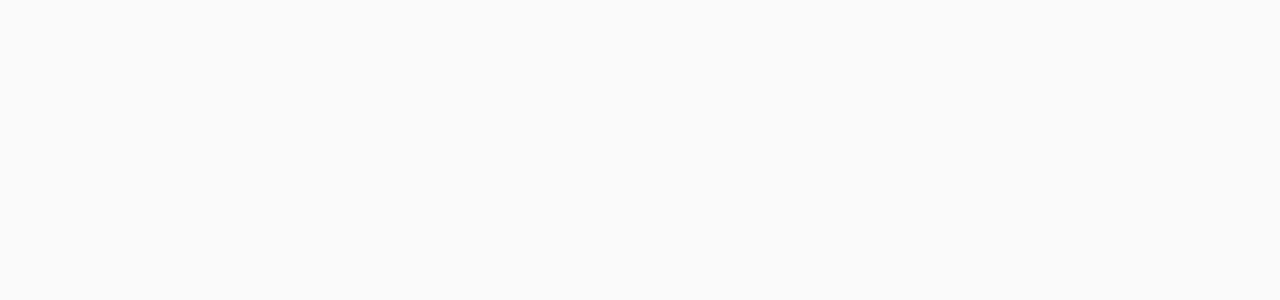
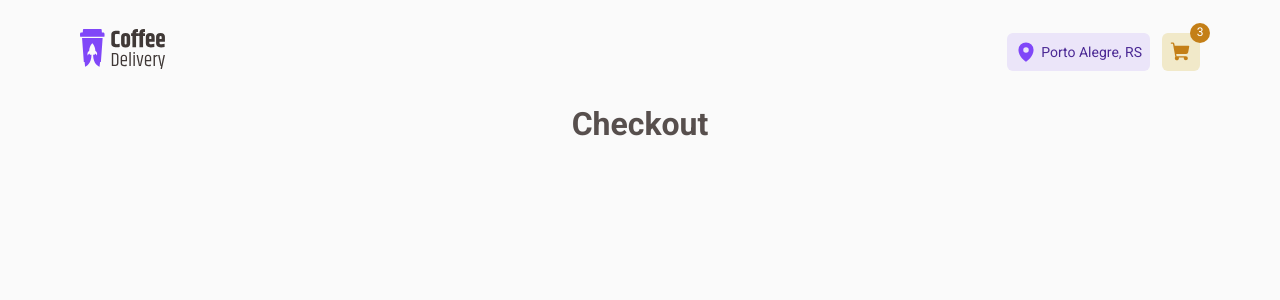
Before and after one commit to joeyanovich/coffee-delivery, a React (Vite) app: page /cart in a window 1280 px wide. Before the commit this address had no page. Shown: the top 300 px of the page. Built offline with nearby package versions, Linux system fonts and the light colour scheme.

Commit message:
feat ✨: created pages and routes between them

```diff
--- a/src/App.tsx
+++ b/src/App.tsx
@@ -3,7 +3,6 @@ import { ThemeProvider } from "styled-components";
 import { GlobalStyles } from "./styles/global";
 import { defaultTheme } from "./styles/theme/default";
 import { Router } from './Router';
-// import { Header } from "./Header";
 
 export function App() {
 
--- a/src/DefaultLayout/index.tsx
+++ b/src/DefaultLayout/index.tsx
@@ -1,5 +1,5 @@
 import { Outlet } from "react-router-dom";
-import { Header } from "../Header";
+import { Header } from "../components/Header/index";
 import { LayoutContainer } from "./styles";
 
 export function DefaultLayout() {
--- a/src/DefaultLayout/styles.ts
+++ b/src/DefaultLayout/styles.ts
@@ -7,4 +7,5 @@ export const LayoutContainer = styled.div`
   display: flex;
   justify-content: center;
   align-items: center;
+  flex-direction: column;
 `
--- a/src/Router.tsx
+++ b/src/Router.tsx
@@ -1,11 +1,16 @@
 import { Routes, Route } from 'react-router-dom'
 import { DefaultLayout } from './DefaultLayout/index'
+import { Home } from './pages/Home'
+import { Checkout } from './pages/Checkout'
+import { Success } from './pages/Success'
 
 export function Router() {
   return (
     <Routes>
       <Route path='/' element={<DefaultLayout />}>
-        {/* <Route path='/' element={Home} */}
+        <Route path='/' element={<Home />} />
+        <Route path='/cart' element={<Checkout />} />
+        <Route path='/success' element={<Success />} />
       </Route>
     </Routes>
   )
--- a/src/Header/index.tsx
+++ b/src/components/Header/index.tsx
@@ -1,24 +1,27 @@
 import { MapPin, ShoppingCart } from 'phosphor-react';
-import logo from '../../public/logo-coffee-delivery.svg'
+import logo from '../../../public/logo-coffee-delivery.svg'
 
 import { HeaderContainer } from "./styles";
+import { NavLink } from 'react-router-dom'
 
 
 export function Header() {
   return (
     <HeaderContainer>
-      <img src={logo} alt="" />
+      <NavLink to='/'>
+        <img src={logo} alt="Logomarca do Coffee Delivery. Um copo de café roxo com o nome ao lado" />
+      </NavLink>
       <div className='cart-info'>
         <div className='city'>
           <MapPin size={22} weight="fill" />
           <span>Porto Alegre, RS</span>
         </div>
-        <div className='cart-container'>
+        <NavLink className='cart-container' to='/cart'>
           <button className='cart'>
             <ShoppingCart size={22} weight="fill" />
           </button>
           <div className='cart-number'>3</div>
-        </div>
+        </NavLink>
 
       </div>
     </HeaderContainer>
--- /dev/null
+++ b/src/pages/Checkout/index.tsx
@@ -0,0 +1,9 @@
+import { CheckoutContainer } from "./styles";
+
+export function Checkout() {
+  return (
+    <CheckoutContainer>
+      <h1>Checkout</h1>
+    </CheckoutContainer>
+  )
+}
--- /dev/null
+++ b/src/pages/Checkout/styles.ts
@@ -0,0 +1,3 @@
+import styled from "styled-components";
+
+export const CheckoutContainer = styled.main``
--- /dev/null
+++ b/src/pages/Home/index.tsx
@@ -0,0 +1,9 @@
+import { HomeContainer } from "./styles";
+
+export function Home() {
+  return (
+    <HomeContainer>
+      <h1>Home</h1>
+    </HomeContainer>
+  )
+}
--- /dev/null
+++ b/src/pages/Home/styles.ts
@@ -0,0 +1,3 @@
+import styled from "styled-components";
+
+export const HomeContainer = styled.main``
--- /dev/null
+++ b/src/pages/Success/index.tsx
@@ -0,0 +1,9 @@
+import { SuccessContainer } from "./styles";
+
+export function Success() {
+  return (
+    <SuccessContainer>
+      <h1>Success</h1>
+    </SuccessContainer>
+  )
+}
--- /dev/null
+++ b/src/pages/Success/styles.ts
@@ -0,0 +1,3 @@
+import styled from "styled-components";
+
+export const SuccessContainer = styled.main``
```
Also changed, not shown: src/components/Header/styles.ts (renamed from src/Header/styles.ts).
